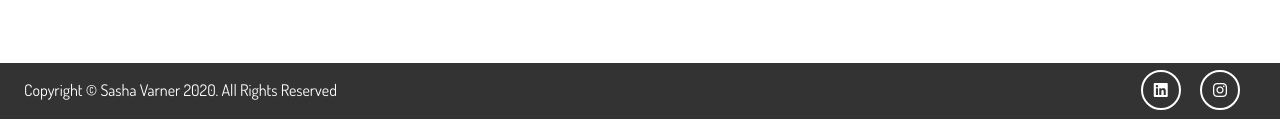
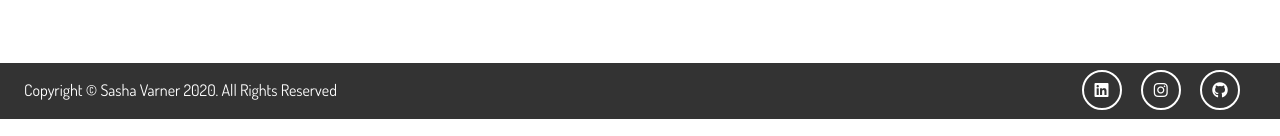
Before and after one commit to SashaVarner/portfolio, a website: page dist/about.html in a window 1280 px wide. Shown: the part 2377-2513 px from the top of the page. Drawn offline with Linux system fonts and the light colour scheme.

Commit message:
Added GitHub icon to footers

```diff
--- a/dist/about.html
+++ b/dist/about.html
@@ -171,8 +171,7 @@
           <a href="https://www.instagram.com/senura.l/"
             ><i class="fab fa-instagram"></i
           ></a>
-          <!--I never use my Twitter account-->
-          <!-- <a href="https://twitter.com/ynyng"><i class="fab fa-twitter"></i></a> -->
+          <a href="https://github.com/sashavarner"><i class="fab fa-github"></i></a>
         </div>
       </div>
     </footer>
```
Also changed, not shown: dist/contact.html (+1 -2 lines), dist/index.html (+2 -2 lines), dist/work.html (+1 -2 lines).
